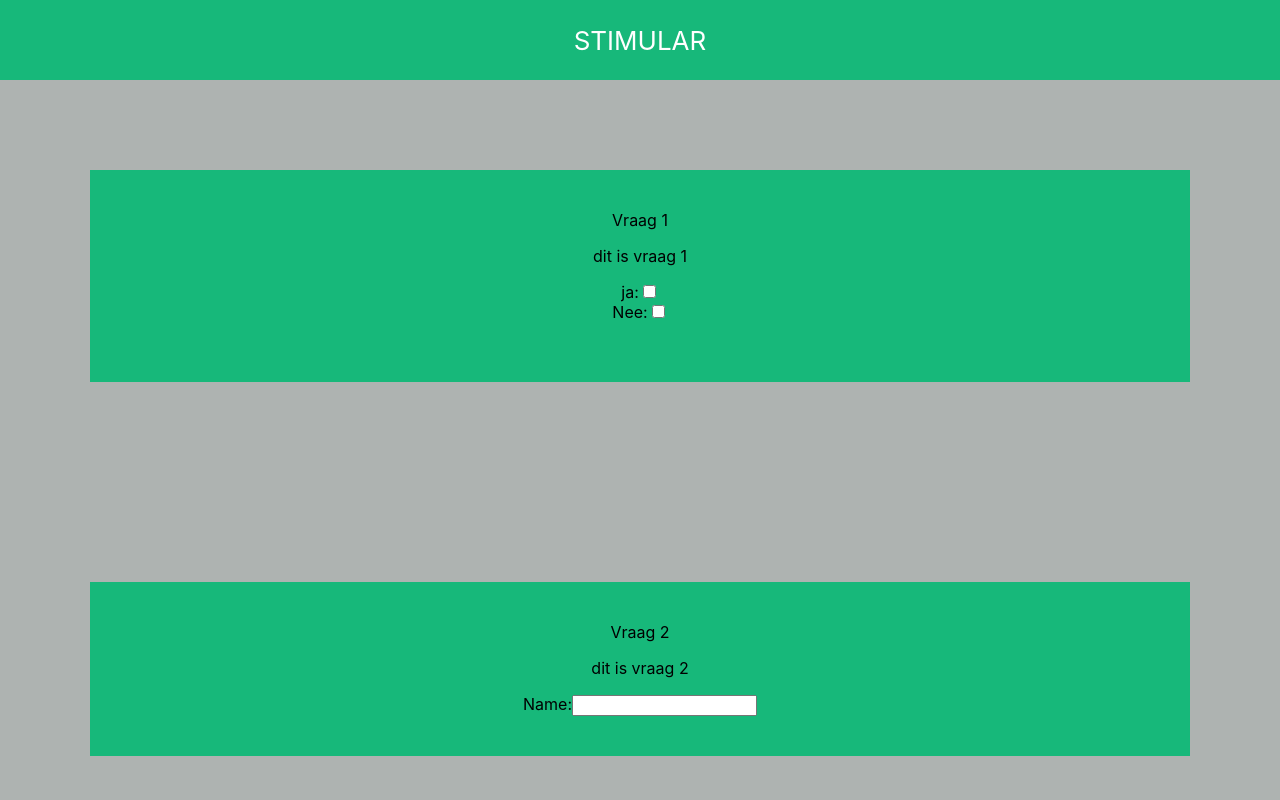
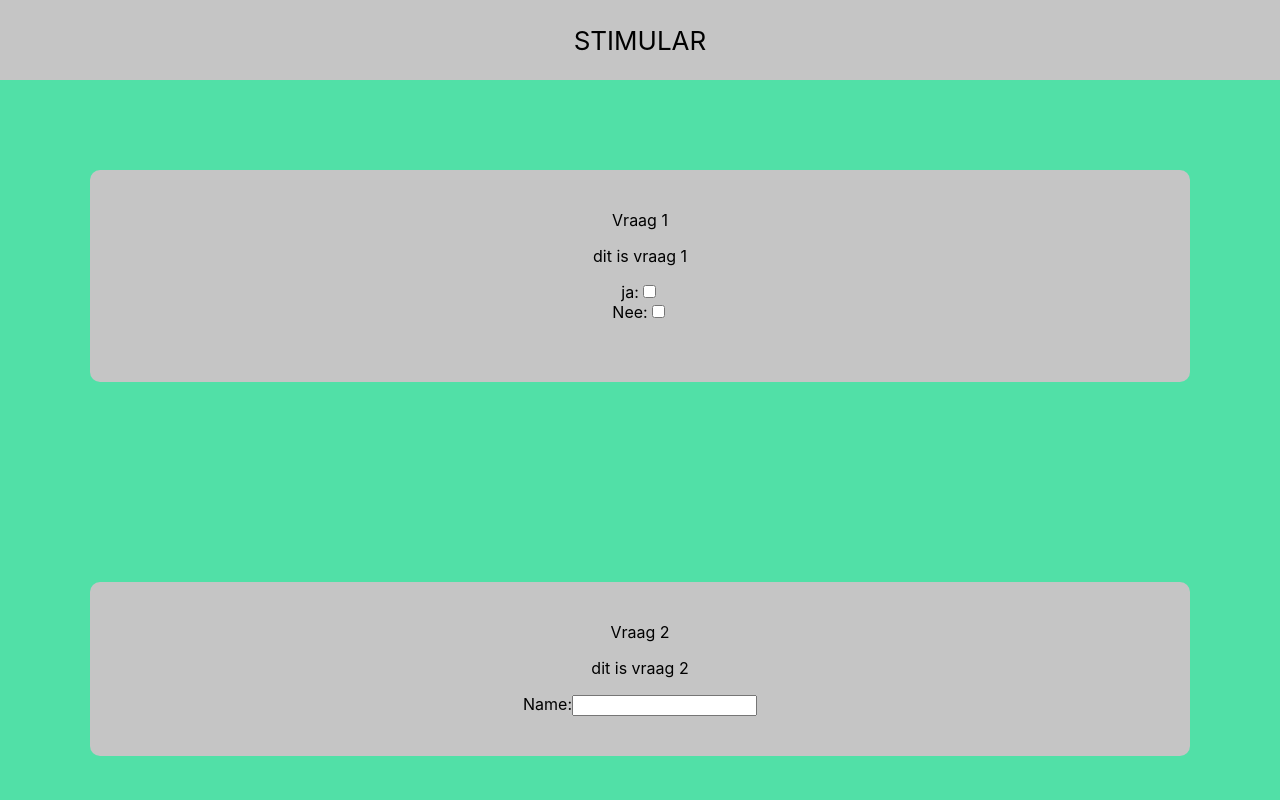
Before and after one commit to paddy117/stimular-vragenlijst, a React (Create React App) app: page / in a window 1280 px wide. Shown: the top 800 px of the page. Built offline with nearby package versions, Linux system fonts and the light colour scheme.

Commit message:
css update

```diff
--- a/src/App.css
+++ b/src/App.css
@@ -14,16 +14,18 @@
 }
 
 .App-header {
-  background-color: #17b87a;
+  background-color: #c5c5c5;
   min-height: 10vh;
   display: flex;
   flex-direction: column;
   align-items: center;
   justify-content: center;
   font-size: calc(10px + 2vmin);
-  color: white;
+  color: rgb(0, 0, 0);
 
 }
+
+
 
 .App-link {
   color: #61dafb;
@@ -39,15 +41,16 @@
 }
 
 body {
-  background-color: #aeb3b1;
+  background-color: #51e0a7;
 }
 
 .vraag{
-  background-color: #17b87a;
+  background-color: #c5c5c5;
   margin: 90px;
   display: flex;
   flex-direction: column;
   align-items: center;
   justify-content: center;
   padding: 40px;
+  border-radius: 10px;
 }
```
